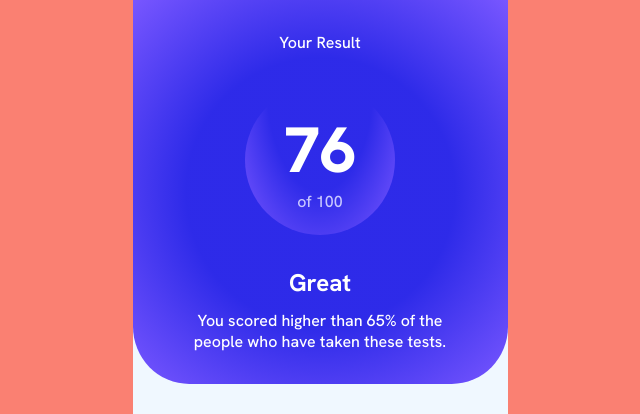
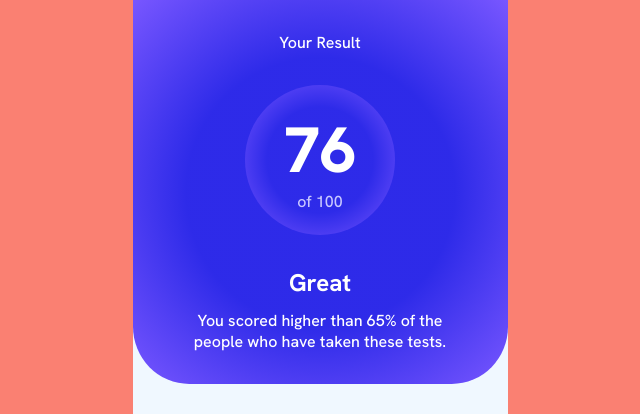
Before and after one commit to eliz-mercer/results-summary-component-main, a plain HTML site: page index.html in a window 1280 px wide. Shown: the top 414 px of the page, without its empty margins (320-960 px from the left). Drawn offline with Linux system fonts and the light colour scheme.

Commit message:
css update

```diff
--- a/style.css
+++ b/style.css
@@ -63,7 +63,6 @@ body {
 }
 .Your-result {
   background: radial-gradient(
-    ellipse at top,
     var(--gradient-royal-blue) 50%,
     var(--gradient-light-slate-blue)
   );
```
